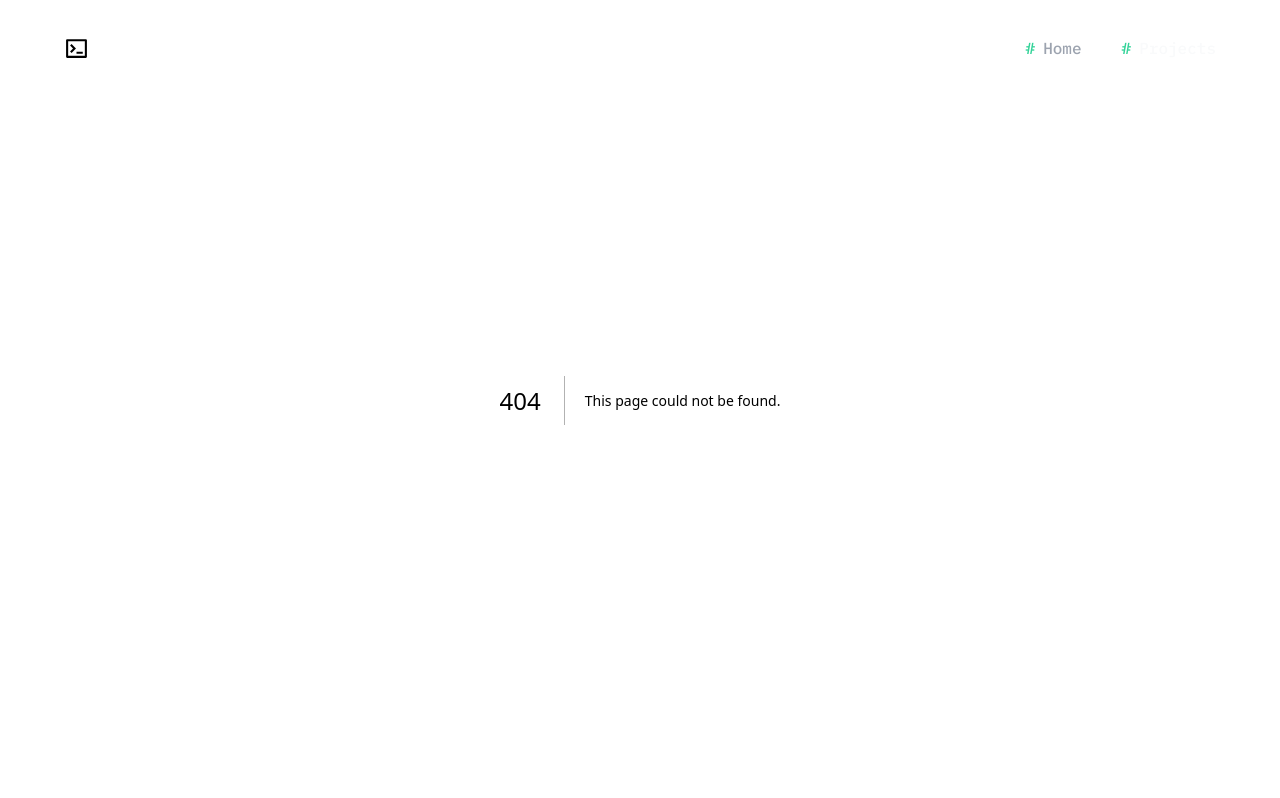
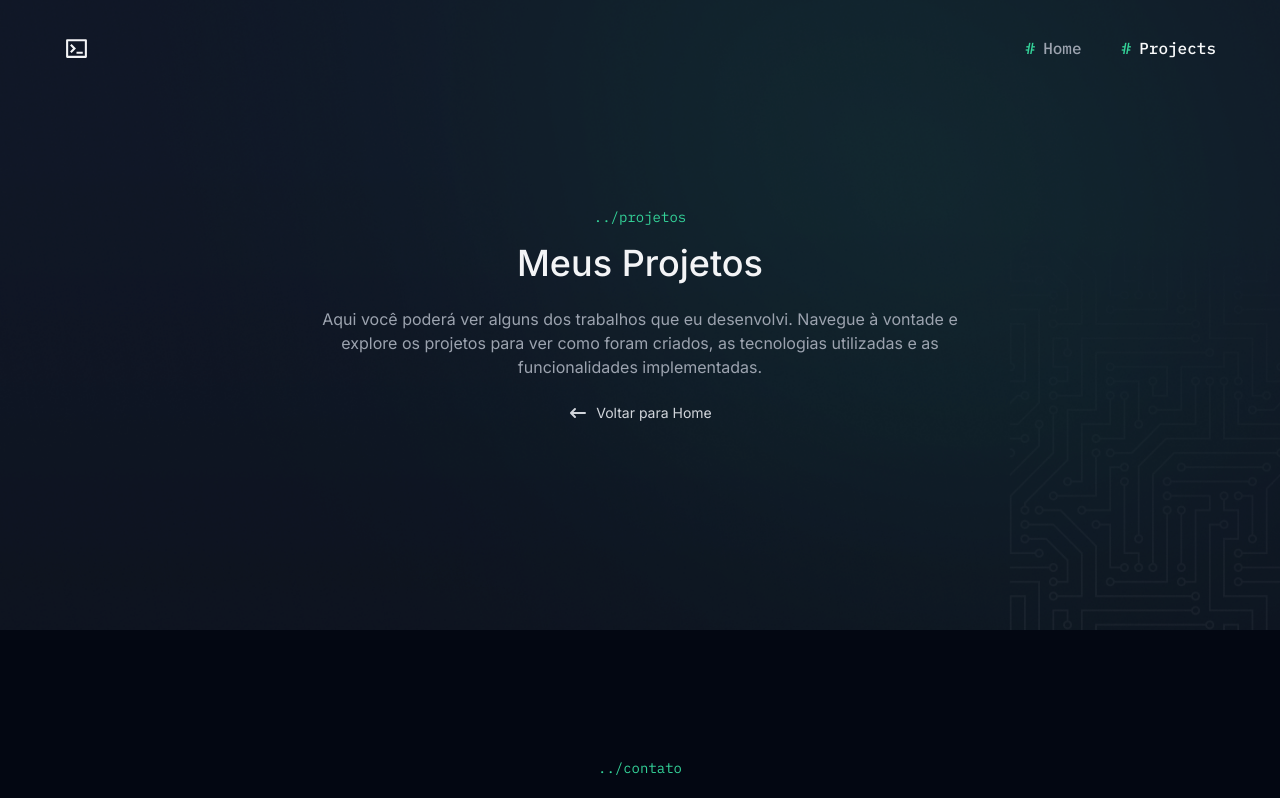
Before and after one commit to f3gomes/next-portfolio-2024, a Next.js app: page /projects in a window 1280 px wide. Before the commit this address had no page. Shown: the top 798 px of the page. Built offline with nearby package versions, Linux system fonts and the light colour scheme.

Commit message:
feat(projects): page introduction

```diff
--- /dev/null
+++ b/app/components/sections/projects/project-intro.tsx
@@ -0,0 +1,35 @@
+"use client";
+
+import { Link } from "@/app/components/link";
+import { SectionTitle } from "@/app/components/section-title";
+import { HiArrowNarrowLeft } from "react-icons/hi";
+import { motion } from "framer-motion";
+
+export const PageIntroduction = () => {
+  return (
+    <section className="w-full h-[450px] lg:h-[630px] bg-hero-image bg-cover bg-center bg-no-repeat flex flex-col items-center justify-center px-2">
+      <SectionTitle
+        subtitle="projetos"
+        title="Meus Projetos"
+        className="text-center items-center [&>h3]:text-4xl"
+      />
+      <motion.div
+        className="flex flex-col items-center"
+        initial={{ opacity: 0, y: 100 }}
+        whileInView={{ opacity: 1, y: 0 }}
+        exit={{ opacity: 0, y: 100 }}
+        transition={{ duration: 0.6 }}
+      >
+        <p className="text-gray-400 text-center max-w-[640px] my-6 text-sm sm:text-base">
+          Aqui você poderá ver alguns dos trabalhos que eu desenvolvi. Navegue à
+          vontade e explore os projetos para ver como foram criados, as
+          tecnologias utilizadas e as funcionalidades implementadas.
+        </p>
+        <Link href="/">
+          <HiArrowNarrowLeft size={20} />
+          Voltar para Home
+        </Link>
+      </motion.div>
+    </section>
+  );
+};
--- /dev/null
+++ b/app/projects/page.tsx
@@ -0,0 +1,10 @@
+import React from "react";
+import { PageIntroduction } from "../components/sections/projects/project-intro";
+
+export default function Projects() {
+  return (
+    <>
+      <PageIntroduction />
+    </>
+  );
+}
```
